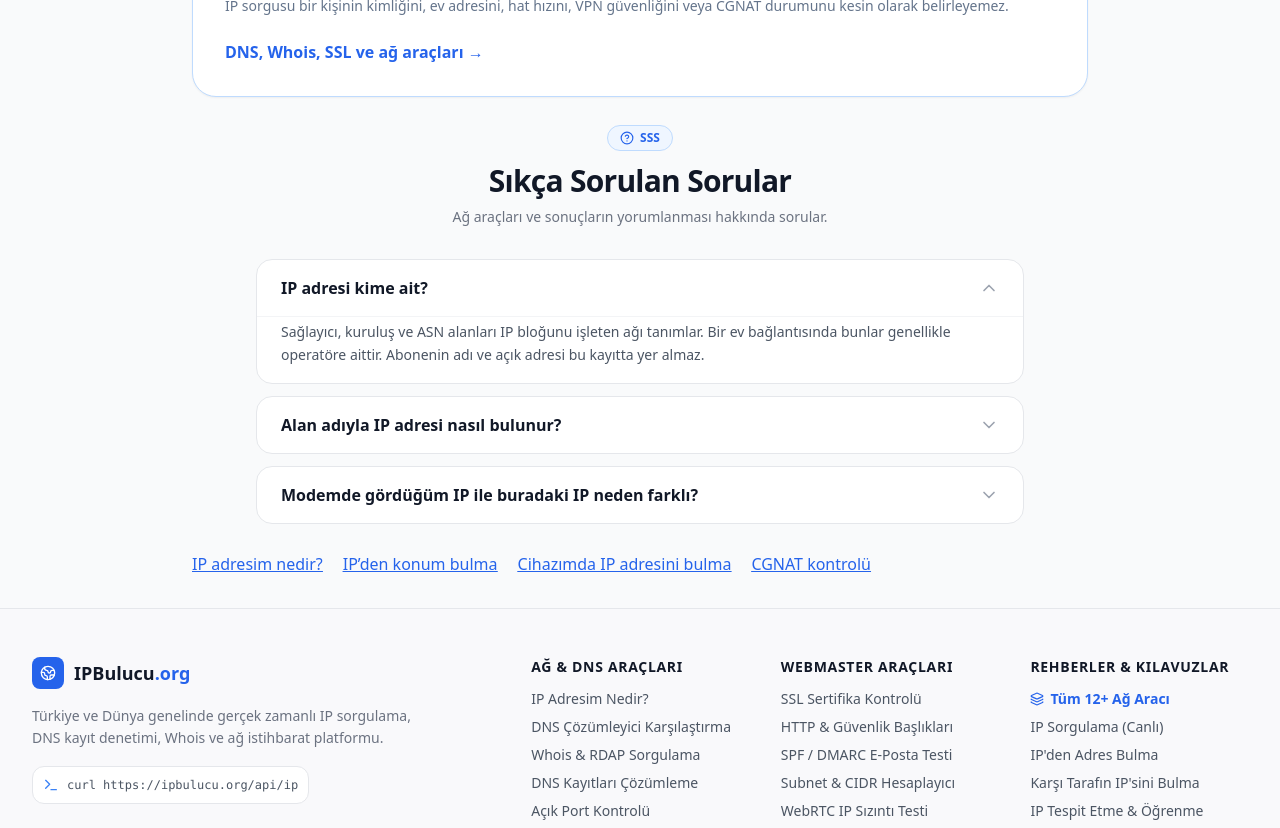
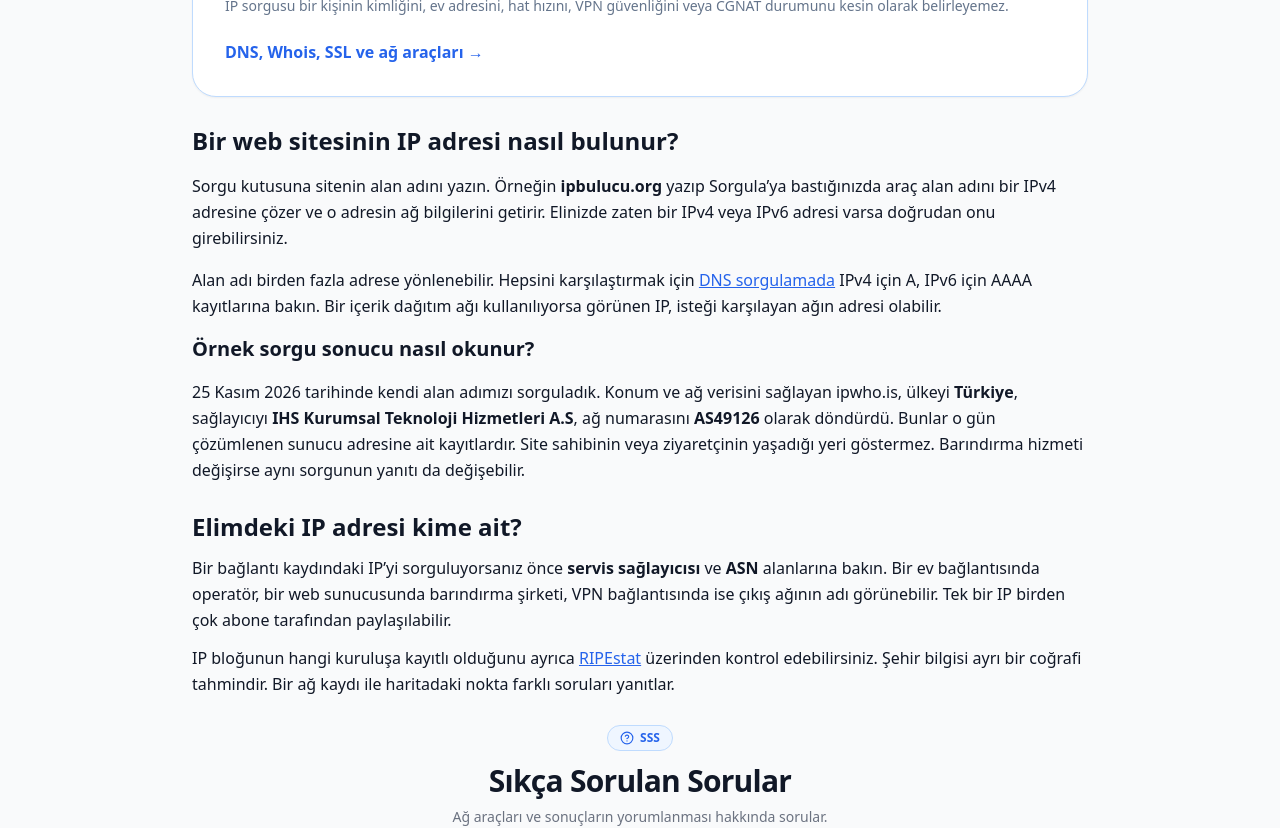
Before and after one commit to codeonthetable/ipbulucu.org, a Next.js app: page /ip-sorgulama in a window 1280 px wide. Shown: the part 600-1428 px from the top of the page. Built offline with nearby package versions, Linux system fonts and the light colour scheme.

Commit message:
Explain Turkish IP search tasks with a verified lookup example (#26)

```diff
--- a/src/app/HomePageClient.tsx
+++ b/src/app/HomePageClient.tsx
@@ -1,12 +1,30 @@
 "use client";
+
 import Link from "next/link";
 import PublicIpLookup from "@/components/PublicIpLookup";
 import FaqAccordion from "@/components/FaqAccordion";
 import SeoContentSection from "@/components/SeoContentSection";
-export default function HomePageClient({faqs,lang="tr"}:{faqs:{question:string;answer:string}[];lang?:"tr"|"en"}) {
- return <div className="space-y-8">{lang==="en" && <h1 className="sr-only">IP lookup and network tools</h1>}<PublicIpLookup lang={lang} showDetails primaryHeading={lang==="tr"}/>{lang==="tr" && <nav aria-label="IP araçları" className="flex flex-wrap gap-5 text-blue-600 underline">
-  <Link href="/ip-sorgulama/">Başka bir IP adresini sorgula</Link>
-  <Link href="/ip-den-adres-bulma/">IP adresinden konum bul</Link>
-  <Link href="/ip-tespit-etme/">Telefonda ve bilgisayarda yerel IP adresini bul</Link>
- </nav>}<SeoContentSection lang={lang}/><FaqAccordion items={faqs} title={lang==="en"?"Frequently asked questions":"Sıkça sorulan sorular"} subtitle={lang==="en"?"Public IP, approximate location and network basics.":"Genel IP, yaklaşık konum ve ağ hakkında temel bilgiler."}/></div>;
+
+type HomeProps = {
+  faqs: { question: string; answer: string }[];
+  lang?: "tr" | "en";
+};
+
+export default function HomePageClient({ faqs, lang = "tr" }: HomeProps) {
+  const turkish = lang === "tr";
+  return <div className="space-y-8">
+    {!turkish && <h1 className="sr-only">IP lookup and network tools</h1>}
+    <PublicIpLookup lang={lang} showDetails primaryHeading={turkish}>
+      {turkish && <section className="max-w-3xl space-y-3 leading-relaxed">
+        <h2 className="text-2xl font-bold">Hangi IP adresini arıyorsunuz?</h2>
+        <p><strong>İnternette görünen adresim.</strong> Üstteki genel IP, bu sayfaya bağlandığınızda sunucumuzun gördüğü adrestir. Telefonunuzda Wi-Fi’yi kapatıp mobil veriye geçtiğinizde sayfayı yenileyin. Adres değişirse iki bağlantı internete farklı adreslerden çıkıyor demektir.</p>
+        <p><strong>Telefonumun veya bilgisayarımın yerel adresi.</strong> Evdeki yazıcıyı kurarken genellikle Wi-Fi ağındaki adres gerekir. iPhone’da Ayarlar → Wi-Fi ekranında bağlı ağın yanındaki bilgi düğmesine dokunun. Windows’ta komut isteminde <code>ipconfig</code> yazıp bağlı ağ bağdaştırıcısının IPv4 adresine bakın. <Link href="/ip-tespit-etme/" className="text-blue-600 underline">Cihaza göre IP bulma adımları</Link></p>
+        <p><strong>Bir sitenin IP adresi.</strong> Site sizin bağlantınızdan açılır ama sitenin sunucusunun ayrı bir IP adresi vardır. <Link href="/ip-sorgulama/" className="text-blue-600 underline">Alan adından IP sorgulayın</Link>. Elinizde zaten bir IP varsa <Link href="/ip-den-adres-bulma/" className="text-blue-600 underline">yaklaşık konumuna bakın</Link>.</p>
+      </section>}
+    </PublicIpLookup>
+    <SeoContentSection lang={lang} />
+    <FaqAccordion items={faqs}
+      title={turkish ? "Sıkça sorulan sorular" : "Frequently asked questions"}
+      subtitle={turkish ? "Genel IP, yaklaşık konum ve ağ hakkında temel bilgiler." : "Public IP, approximate location and network basics."} />
+  </div>;
 }
--- a/src/app/ip-sorgulama/page.tsx
+++ b/src/app/ip-sorgulama/page.tsx
@@ -3,7 +3,7 @@ import Link from "next/link";
 import PublicIpLookup from "@/components/PublicIpLookup";
 import AdPlaceholder from "@/components/AdPlaceholder";
 import FaqAccordion from "@/components/FaqAccordion";
-import { generateBreadcrumbSchema, generateFaqSchema } from "@/lib/schemas";
+import { generateBreadcrumbSchema } from "@/lib/schemas";
 
 const url = "https://ipbulucu.org/ip-sorgulama/";
 const title = "IP Sorgulama – IP Adresi, Konum ve İnternet Sağlayıcısı";
@@ -21,12 +21,24 @@ const questions = [
 const breadcrumb = generateBreadcrumbSchema([{ name: "Ana sayfa", url: "/" }, { name: "IP sorgulama", url }]);
 export default function IpLookupPage() {
   return <article className="mx-auto max-w-4xl space-y-7">
-    <script type="application/ld+json" dangerouslySetInnerHTML={{ __html: JSON.stringify([breadcrumb, generateFaqSchema(questions)]) }} />
+    <script type="application/ld+json" dangerouslySetInnerHTML={{ __html: JSON.stringify(breadcrumb) }} />
     <header className="space-y-3">
       <h1 className="text-3xl font-bold tracking-tight md:text-5xl">IP adresi sorgulama</h1>
       <p>Bir IPv4, IPv6 veya alan adının hangi ağa ait olduğunu öğrenin. Veri kaynağı sağladığında sonuçta ülke, şehir, internet servis sağlayıcısı ve ağ numarası (ASN) görünür.</p>
     </header>
     <PublicIpLookup searchFirst title="IP veya alan adı sorgula" placeholder="IPv4, IPv6 veya alan adı" buttonLabel="Sorgula" />
+    <section className="space-y-4 leading-relaxed">
+      <h2 className="text-2xl font-bold">Bir web sitesinin IP adresi nasıl bulunur?</h2>
+      <p>Sorgu kutusuna sitenin alan adını yazın. Örneğin <strong>ipbulucu.org</strong> yazıp Sorgula’ya bastığınızda araç alan adını bir IPv4 adresine çözer ve o adresin ağ bilgilerini getirir. Elinizde zaten bir IPv4 veya IPv6 adresi varsa doğrudan onu girebilirsiniz.</p>
+      <p>Alan adı birden fazla adrese yönlenebilir. Hepsini karşılaştırmak için <Link href="/dns-sorgulama/" className="text-blue-600 underline">DNS sorgulamada</Link> IPv4 için A, IPv6 için AAAA kayıtlarına bakın. Bir içerik dağıtım ağı kullanılıyorsa görünen IP, isteği karşılayan ağın adresi olabilir.</p>
+      <h3 className="text-xl font-semibold">Örnek sorgu sonucu nasıl okunur?</h3>
+      <p><time dateTime="2026-11-25">25 Kasım 2026</time> tarihinde kendi alan adımızı sorguladık. Konum ve ağ verisini sağlayan ipwho.is, ülkeyi <strong>Türkiye</strong>, sağlayıcıyı <strong>IHS Kurumsal Teknoloji Hizmetleri A.S</strong>, ağ numarasını <strong>AS49126</strong> olarak döndürdü. Bunlar o gün çözümlenen sunucu adresine ait kayıtlardır. Site sahibinin veya ziyaretçinin yaşadığı yeri göstermez. Barındırma hizmeti değişirse aynı sorgunun yanıtı da değişebilir.</p>
+    </section>
+    <section className="space-y-3 leading-relaxed">
+      <h2 className="text-2xl font-bold">Elimdeki IP adresi kime ait?</h2>
+      <p>Bir bağlantı kaydındaki IP’yi sorguluyorsanız önce <strong>servis sağlayıcısı</strong> ve <strong>ASN</strong> alanlarına bakın. Bir ev bağlantısında operatör, bir web sunucusunda barındırma şirketi, VPN bağlantısında ise çıkış ağının adı görünebilir. Tek bir IP birden çok abone tarafından paylaşılabilir.</p>
+      <p>IP bloğunun hangi kuruluşa kayıtlı olduğunu ayrıca <a href="https://stat.ripe.net/" className="text-blue-600 underline">RIPEstat</a> üzerinden kontrol edebilirsiniz. Şehir bilgisi ayrı bir coğrafi tahmindir. Bir ağ kaydı ile haritadaki nokta farklı soruları yanıtlar.</p>
+    </section>
     <AdPlaceholder slotId="sorgulama-top" format="leaderboard" />
     <FaqAccordion items={questions} />
     <nav aria-label="İlgili araçlar" className="flex flex-wrap gap-5 text-blue-600 underline">
--- a/src/components/PublicIpLookup.tsx
+++ b/src/components/PublicIpLookup.tsx
@@ -7,7 +7,7 @@ import IpMap from "./IpMap";
 import IpFormatConverter from "./IpFormatConverter";
 import LookupNextSteps from "./LookupNextSteps";
 type IpResult = {success?:boolean;ip:string;version?:string;geoStatus?:string;country?:string|null;city?:string|null;region?:string|null;isp?:string|null;org?:string|null;asn?:string|null;timezone?:string|null;source?:string|null;latitude?:number|null;longitude?:number|null;error?:string};
-export default function PublicIpLookup({lang="tr",title,placeholder,buttonLabel,showDetails=false,searchFirst=false,primaryHeading=false}:{lang?:"tr"|"en";title?:string;placeholder?:string;buttonLabel?:string;showDetails?:boolean;searchFirst?:boolean;primaryHeading?:boolean}) {
+export default function PublicIpLookup({lang="tr",title,placeholder,buttonLabel,showDetails=false,searchFirst=false,primaryHeading=false,children}:{lang?:"tr"|"en";title?:string;placeholder?:string;buttonLabel?:string;showDetails?:boolean;searchFirst?:boolean;primaryHeading?:boolean;children?:React.ReactNode}) {
  const en=lang==="en";
  const Heading = primaryHeading ? "h1" : "h2";
  const [ownResult,setOwnResult]=useState(false);
@@ -35,10 +35,11 @@ export default function PublicIpLookup({lang="tr",title,placeholder,buttonLabel,
  </>;
  return <><section className="rounded-3xl border border-blue-200 dark:border-blue-900 bg-white dark:bg-slate-900 p-6 md:p-8 shadow-sm space-y-6">
   <div><div className="flex items-center gap-2 text-blue-600 text-sm font-semibold mb-3"><Globe size={18}/> IPBulucu.org</div><Heading className="text-2xl md:text-3xl font-bold">{title||(en?"What is my IP address?":"IP adresim nedir?")}</Heading><p className="text-sm text-slate-500 mt-3">{searchFirst ? "Bir genel IP adresi veya alan adı girin. Kendi bağlantınızı sorgulamak için IP adresim düğmesini kullanın." : en?"Find your public IPv4/IPv6 address or look up an IP or domain. Location is approximate.":"Genel IPv4/IPv6 adresinizi görün veya bir IP / alan adı sorgulayın. Konum bilgisi yaklaşık bir tahmindir."}</p></div>
+  {primaryHeading && <noscript><a className="text-blue-600 underline" href="/api/ip?format=text">Genel IP adresimi düz metin olarak göster</a></noscript>}
   {primaryHeading && <div aria-live="polite">{busy ? <p>{en ? "Looking up your IP…" : "IP adresiniz sorgulanıyor…"}</p> : addressSummary}</div>}
   <form onSubmit={e=>{e.preventDefault();if(!searchFirst || query.trim()) void lookup(query);}} className="flex flex-col sm:flex-row gap-3"><label className="sr-only" htmlFor="public-ip-query">{en?"IP address or domain":"IP adresi veya alan adı"}</label><input id="public-ip-query" required={searchFirst} value={query} onChange={e=>setQuery(e.target.value)} maxLength={253} spellCheck={false} autoComplete="off" placeholder={placeholder||(en?"IP or domain, e.g. 1.1.1.1":"IP veya alan adı, ör. 1.1.1.1")} className="flex-1 min-w-0 rounded-xl border border-slate-300 dark:border-slate-700 bg-transparent p-3"/><button disabled={busy || (searchFirst && !query.trim())} className="rounded-xl bg-blue-600 text-white px-5 py-3 disabled:opacity-50 flex items-center justify-center gap-2"><Search size={18}/>{busy?(en?"Looking up…":"Sorgulanıyor…"):buttonLabel||(en?"Look up":"Sorgula")}</button><button type="button" disabled={busy} onClick={()=>{setQuery("");void lookup();}} className="rounded-xl border border-slate-300 dark:border-slate-700 px-4 py-3">{en?"My IP":"IP adresim"}</button></form>
   <div aria-live="polite" aria-busy={busy} className="min-h-20">{error&&<p role="alert" className="text-red-600">{error}</p>}{result&&<>{!primaryHeading && addressSummary}{result.geoStatus==="unavailable"&&<p className="text-amber-700 dark:text-amber-300 text-sm mt-3">{en?"IP detected. The location provider is unavailable; no substitute location is shown.":"IP tespit edildi. Konum sağlayıcısına ulaşılamıyor; yerine örnek konum gösterilmiyor."}</p>}<dl className="grid sm:grid-cols-2 lg:grid-cols-3 gap-4 mt-6">{cells.map(([label,value])=><div key={label} className="rounded-xl bg-slate-50 dark:bg-slate-950 p-4"><dt className="text-xs text-slate-500 mb-2">{label}</dt><dd className="font-semibold break-words">{value||unknown}</dd></div>)}</dl></>}</div>
   <p className="text-sm text-slate-500">{en?"An IP lookup cannot establish a person's identity, street address, connection speed, VPN safety or CGNAT status.":"IP sorgusu bir kişinin kimliğini, ev adresini, hat hızını, VPN güvenliğini veya CGNAT durumunu kesin olarak belirleyemez."}</p><Link href={en?"/en/tools/":"/araclar/"} className="inline-block text-blue-600 font-semibold">{en?"DNS, Whois, SSL and network tools →":"DNS, Whois, SSL ve ağ araçları →"}</Link>
  </section>{searchFirst && result && <IpMap key={result.ip} lat={result.geoStatus==="available"?result.latitude:null} lng={result.geoStatus==="available"?result.longitude:null} city={result.city} country={result.country} source={result.source} lang={lang}/>}
- {showDetails && <LookupNextSteps lang={lang} />}{showDetails && result && <><IpMap key={result.ip} lat={result.geoStatus==="available"?result.latitude:null} lng={result.geoStatus==="available"?result.longitude:null} city={result.city} country={result.country} source={result.source} lang={lang}/><IpFormatConverter key={result.ip+"-formats"} ip={result.ip} lang={lang}/></>}</>;
+ {children}{showDetails && <LookupNextSteps lang={lang} />}{showDetails && result && <><IpMap key={result.ip} lat={result.geoStatus==="available"?result.latitude:null} lng={result.geoStatus==="available"?result.longitude:null} city={result.city} country={result.country} source={result.source} lang={lang}/><IpFormatConverter key={result.ip+"-formats"} ip={result.ip} lang={lang}/></>}</>;
 }
```
